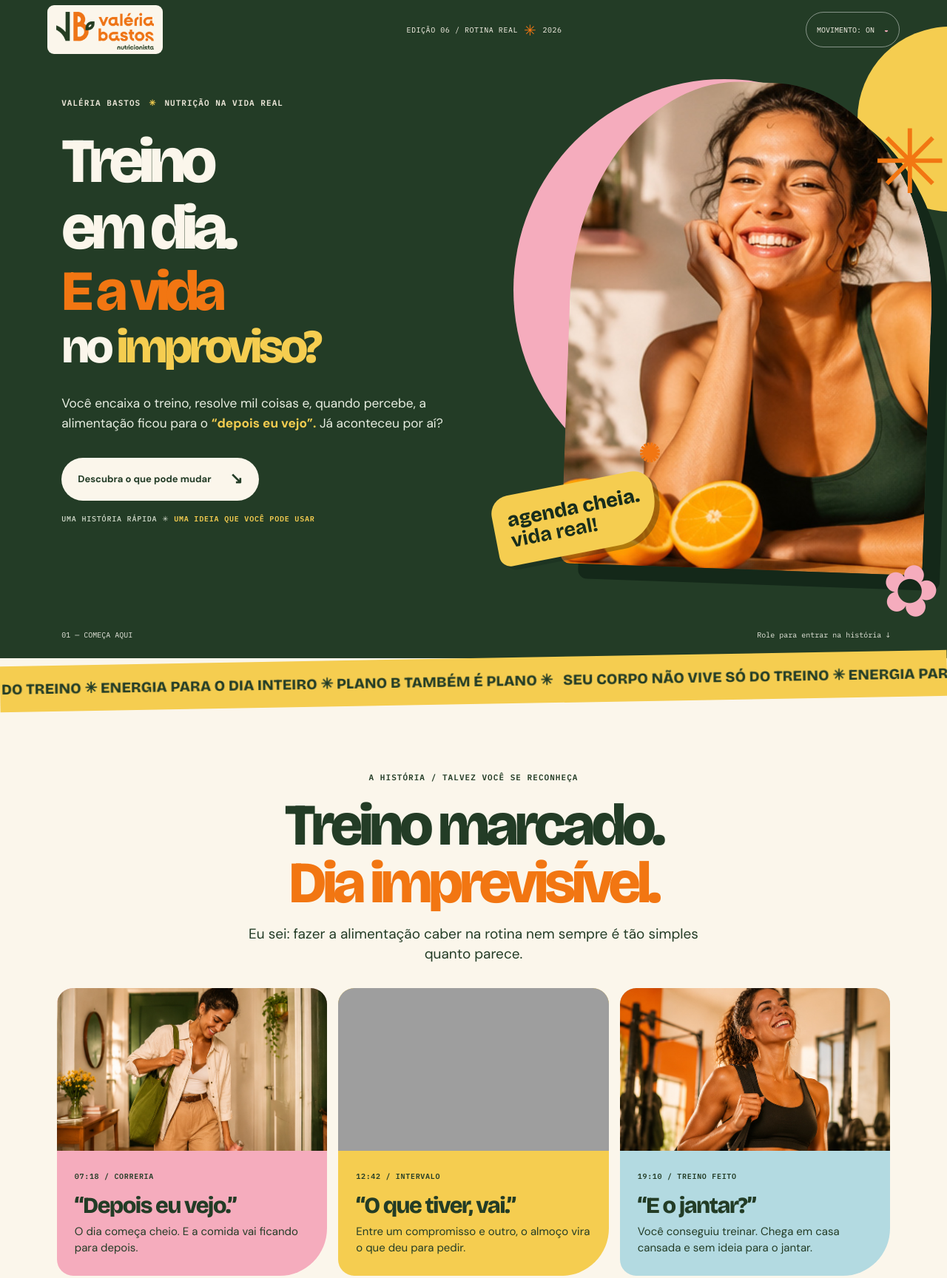
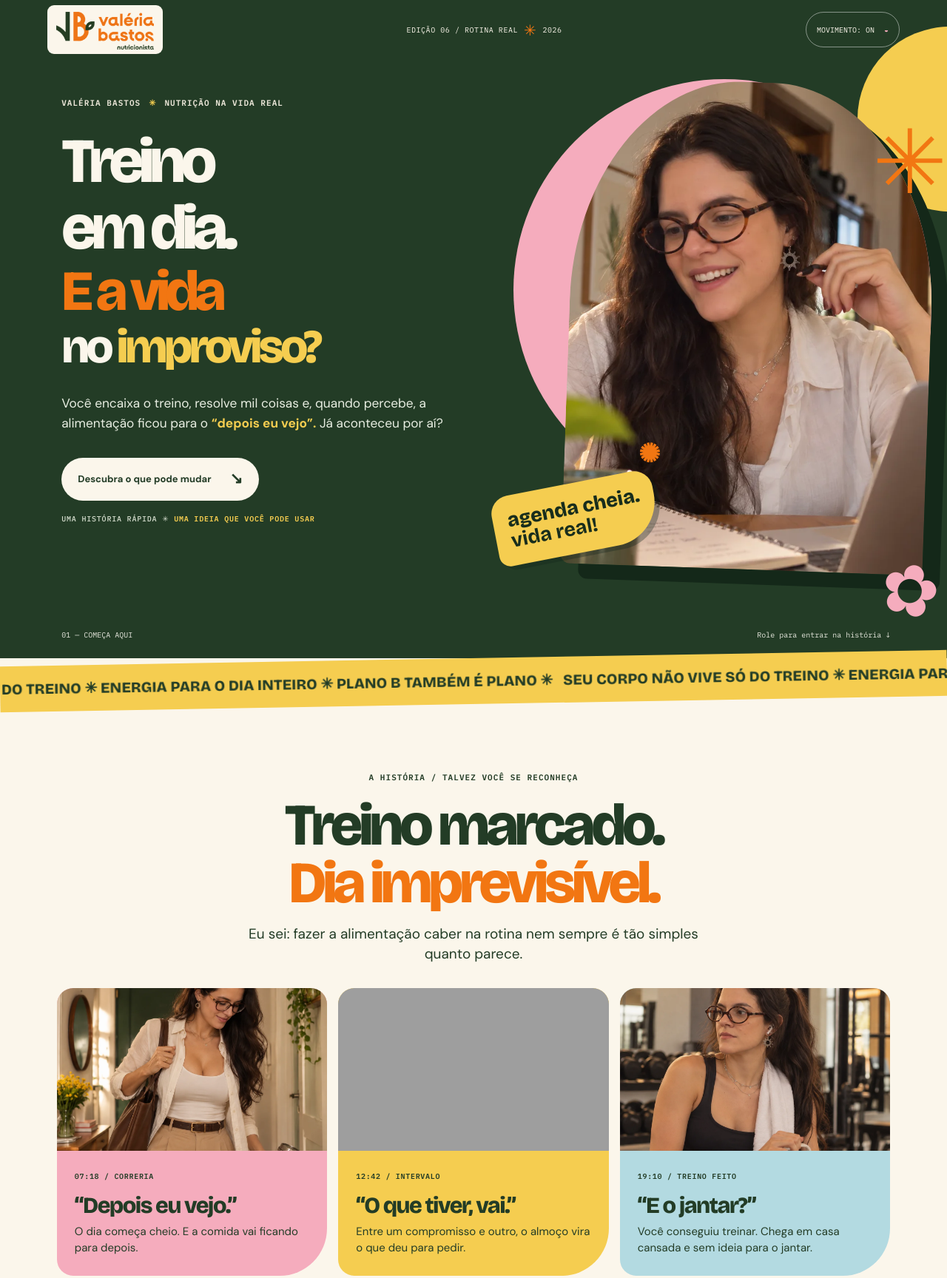
Before and after one commit to alonedecio/valeria-bastos-nutri, a website: page treino-e-rotina/index.html in a window 1280 px wide. Shown: the top 1728 px of the page at 74% size. Drawn offline with nearby package versions, Linux system fonts and the light colour scheme; grey boxes are pictures that could not be loaded.

Commit message:
feat: integrate supplied Valéria portraits into mobile landing hero and story

```diff
--- a/treino-e-rotina/index.html
+++ b/treino-e-rotina/index.html
@@ -5,14 +5,14 @@
 <main id="conteudo"><section class="hero scene" id="inicio"><div class="hero-body"><p class="eyebrow light reveal">VALÉRIA BASTOS <span class="hero-bullet" aria-hidden="true">✳</span> NUTRIÇÃO NA VIDA REAL</p>
 <h1 class="hero-title reveal" aria-label="Treino em dia. E a vida no improviso?"><span aria-hidden="true" class="hero-line hero-line-one">Treino</span><span aria-hidden="true" class="hero-line hero-line-two">em dia.</span><span aria-hidden="true" class="hero-line hero-line-three"><em>E a vida</em></span><span aria-hidden="true" class="hero-line hero-line-four">no <strong class="word-outline">improviso?</strong></span></h1>
 <p class="hero-deck reveal">Você encaixa o treino, resolve mil coisas e, quando percebe, a alimentação ficou para o <strong>“depois eu vejo”.</strong> Já aconteceu por aí?</p>
-<a class="pill pill-cream reveal" href="#historia">Descubra o que pode mudar <span aria-hidden="true">↘</span></a><span class="hero-teaser">UMA HISTÓRIA RÁPIDA ✳ <strong>UMA IDEIA QUE VOCÊ PODE USAR</strong></span></div><div aria-label="Composição fotográfica editorial" class="hero-art"><div class="pink-disc"></div><div class="sun-disc"></div><div class="hero-image-wrap"><img alt="Fotografia editorial ilustrativa de mulher sorrindo em casa, com laranjas sobre a mesa" decoding="async" fetchpriority="high" loading="eager" src="/assets/portrait-editorial.jpg" width="756" height="500"/></div><div class="sticker sticker-fun">agenda cheia.<br/><strong>vida real!</strong><span>✺</span></div><div aria-hidden="true" class="sparkle sparkle-one">✳</div><div aria-hidden="true" class="sparkle sparkle-two">✿</div></div><div class="hero-foot"><span>01 — COMEÇA AQUI</span><span>Role para entrar na história ↓</span></div></section>
+<a class="pill pill-cream reveal" href="#historia">Descubra o que pode mudar <span aria-hidden="true">↘</span></a><span class="hero-teaser">UMA HISTÓRIA RÁPIDA ✳ <strong>UMA IDEIA QUE VOCÊ PODE USAR</strong></span></div><div aria-label="Composição fotográfica editorial" class="hero-art"><div class="pink-disc"></div><div class="sun-disc"></div><div class="hero-image-wrap"><img alt="Mulher no home office, sorrindo enquanto organiza o dia no computador" decoding="async" fetchpriority="high" loading="eager" src="/assets/hero-homeoffice-valeria.webp?v=6-20261027" width="1536" height="1024"/></div><div class="sticker sticker-fun">agenda cheia.<br/><strong>vida real!</strong><span>✺</span></div><div aria-hidden="true" class="sparkle sparkle-one">✳</div><div aria-hidden="true" class="sparkle sparkle-two">✿</div></div><div class="hero-foot"><span>01 — COMEÇA AQUI</span><span>Role para entrar na história ↓</span></div></section>
 <div aria-hidden="true" class="ticker"><div class="ticker-track">SEU CORPO NÃO VIVE SÓ DO TREINO ✳ ENERGIA PARA O DIA INTEIRO ✳ PLANO B TAMBÉM É PLANO ✳   SEU CORPO NÃO VIVE SÓ DO TREINO ✳ ENERGIA PARA O DIA INTEIRO ✳ PLANO B TAMBÉM É PLANO ✳  </div></div>
 <section class="story-sprint scene" id="historia" aria-labelledby="story-heading">
 <div class="story-intro"><p class="eyebrow reveal">A HISTÓRIA / TALVEZ VOCÊ SE RECONHEÇA</p><h2 class="story-heading reveal" id="story-heading">Treino marcado.<br><em>Dia imprevisível.</em></h2><p class="story-subtitle reveal">Eu sei: fazer a alimentação caber na rotina nem sempre é tão simples quanto parece.</p></div>
 <div class="story-cards">
-<article class="story-card story-card-pink reveal"><div class="story-card-photo"><img src="/assets/routine-editorial.jpg?v=5" alt="Mulher saindo de casa com a bolsa do dia" width="768" height="512" loading="lazy" decoding="async"></div><div class="story-card-content"><span class="story-time">07:18 / CORRERIA</span><h3>“Depois eu vejo.”</h3><p>O dia começa cheio. E a comida vai ficando para depois.</p></div></article>
+<article class="story-card story-card-pink reveal"><div class="story-card-photo"><img src="/assets/story-saindo-valeria.webp?v=6-20261027" alt="Mulher saindo de casa para trabalhar, com bolsa e copo térmico" width="1313" height="1198" loading="lazy" decoding="async"></div><div class="story-card-content"><span class="story-time">07:18 / CORRERIA</span><h3>“Depois eu vejo.”</h3><p>O dia começa cheio. E a comida vai ficando para depois.</p></div></article>
 <article class="story-card story-card-sun reveal"><div class="story-card-photo"><img src="https://images.unsplash.com/photo-1582295523904-8ab53717447c?auto=format&amp;fit=crop&amp;w=960&amp;q=78" alt="Hambúrguer, batatas e acompanhamentos servidos em uma refeição rápida" width="1000" height="667" loading="lazy" decoding="async"></div><div class="story-card-content"><span class="story-time">12:42 / INTERVALO</span><h3>“O que tiver, vai.”</h3><p>Entre um compromisso e outro, o almoço vira o que deu para pedir.</p></div></article>
-<article class="story-card story-card-sky reveal"><div class="story-card-photo"><img src="/assets/gym-editorial.jpg?v=5" alt="Mulher sorrindo após a atividade física" width="768" height="512" loading="lazy" decoding="async"></div><div class="story-card-content"><span class="story-time">19:10 / TREINO FEITO</span><h3>“E o jantar?”</h3><p>Você conseguiu treinar. Chega em casa cansada e sem ideia para o jantar.</p></div></article>
+<article class="story-card story-card-sky reveal"><div class="story-card-photo"><img src="/assets/story-academia-valeria.webp?v=6-20261027" alt="Mulher na academia, com toalha e garrafa de água após o treino" width="1314" height="1197" loading="lazy" decoding="async"></div><div class="story-card-content"><span class="story-time">19:10 / TREINO FEITO</span><h3>“E o jantar?”</h3><p>Você conseguiu treinar. Chega em casa cansada e sem ideia para o jantar.</p></div></article>
 </div>
 <div class="story-reframe reveal"><span class="story-reframe-icon" aria-hidden="true">✳</span><p>Você não precisa acertar tudo. <strong>Vamos pensar em opções para quando o dia sair do roteiro?</strong></p></div></section><section class="quick-win scene" id="aprendizado" aria-labelledby="quick-win-heading"><div class="quick-win-shape" aria-hidden="true">✿</div><p class="eyebrow light reveal">UMA IDEIA PARA LEVAR HOJE</p>
 <h2 class="quick-win-heading reveal" id="quick-win-heading">Vamos facilitar aquela refeição que sempre vira improviso?</h2>
--- a/treino-e-rotina/landing.css
+++ b/treino-e-rotina/landing.css
@@ -62,3 +62,13 @@
  .story-card-sun .story-card-photo img{object-position:63% 50%}
 }
 @media(min-width:721px){.story-card-sun .story-card-photo img{object-position:55% 50%}}
+
+/* V6 photo direction — reuse user-supplied high-resolution imagery. */
+.hero .hero-image-wrap img{object-position:56% 45%}
+.story-card-pink .story-card-photo img{object-position:53% 48%}
+.story-card-sky .story-card-photo img{object-position:53% 32%}
+@media(max-width:720px){
+ .hero .hero-image-wrap img{object-position:52% 38%}
+ .story-card-pink .story-card-photo img{object-position:53% 42%}
+ .story-card-sky .story-card-photo img{object-position:51% 36%}
+}
```
